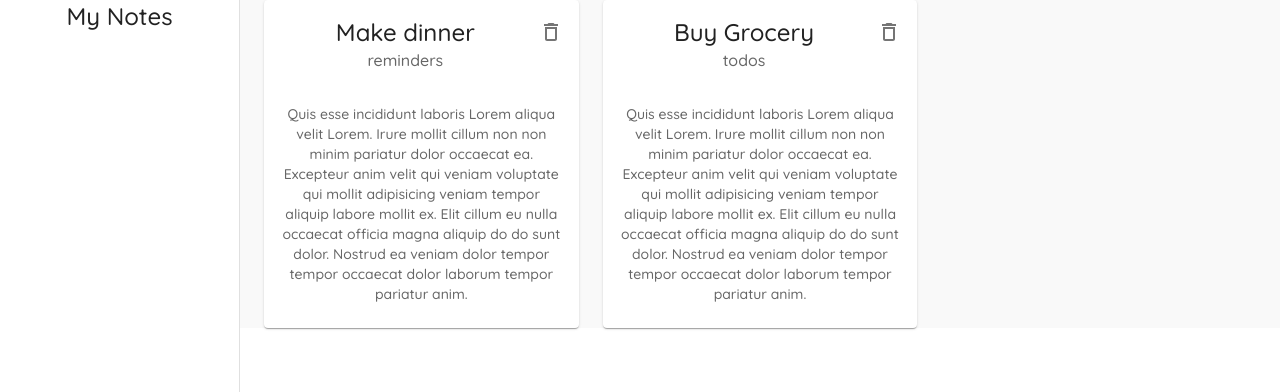
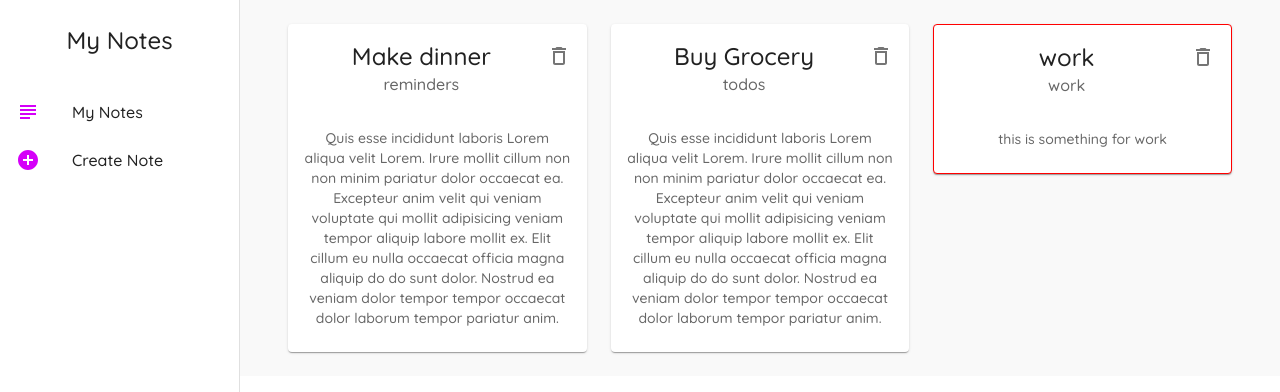
Before and after one commit to CDeweger/my-note, a React (Create React App) app: page / in a window 1280 px wide. Shown: the top 392 px of the page. Built offline with nearby package versions, Linux system fonts and the light colour scheme; data requests are answered from the project's data file.

Commit message:
add conditional rendering for NoteCard

```diff
--- a/data/db.json
+++ b/data/db.json
@@ -11,6 +11,12 @@
       "details": "Quis esse incididunt laboris Lorem aliqua velit Lorem. Irure mollit cillum non non minim pariatur dolor occaecat ea. Excepteur anim velit qui veniam voluptate qui mollit adipisicing veniam tempor aliquip labore mollit ex. Elit cillum eu nulla occaecat officia magna aliquip do do sunt dolor. Nostrud ea veniam dolor tempor tempor occaecat dolor laborum tempor pariatur anim.",
       "category": "todos",
       "id": 3
+    },
+    {
+      "title": "work",
+      "details": "this is something for work",
+      "category": "work",
+      "id": 4
     }
   ]
 }
--- a/src/components/Layout.js
+++ b/src/components/Layout.js
@@ -1,14 +1,28 @@
 import React from "react";
 import { makeStyles } from "@mui/styles";
-import { Drawer } from "@mui/material";
+import {
+  Drawer,
+  ListItem,
+  ListItemIcon,
+  List,
+  ListItemText,
+} from "@mui/material";
 import { Typography } from "@mui/material";
+import { AddCircleOutlined, SubjectOutlined } from "@mui/icons-material";
+import {
+  useHistory,
+  useLocation,
+} from "react-router-dom/cjs/react-router-dom.min";
+import { purple } from "@mui/material/colors";
 
 const drawerWidth = 240;
 
-const useStyles = makeStyles({
+const useStyles = makeStyles((theme) => {
+  return {
     page: {
       background: "#f9f9f9",
       width: "100%",
+      padding: theme.spacing(3),
     },
     drawer: {
       width: drawerWidth,
@@ -19,10 +33,31 @@ const useStyles = makeStyles({
     root: {
       display: "flex",
     },
+    active: {
+      background: "#f4f4f4",
+    },
+    title: {
+      padding: theme.spacing(3),
+    },
+  };
 });
 
 const Layout = ({ children }) => {
   const classes = useStyles();
+  const history = useHistory();
+  const location = useLocation();
+  const menuItem = [
+    {
+      text: "My Notes",
+      icon: <SubjectOutlined color="secondary" />,
+      path: "/",
+    },
+    {
+      text: "Create Note",
+      icon: <AddCircleOutlined color="secondary" />,
+      path: "/create",
+    },
+  ];
 
   return (
     <div className={classes.root}>
@@ -33,8 +68,24 @@ const Layout = ({ children }) => {
         className={classes.drawer}
       >
         <div>
-          <Typography variant="h5">My Notes</Typography>
+          <Typography variant="h5" className={classes.title}>
+            My Notes
+          </Typography>
         </div>
+
+        <List>
+          {menuItem.map((item) => (
+            <ListItem
+              button
+              key={item.text}
+              onClick={() => history.push(item.path)}
+              className={location.pathname == item.path ? classes.active : null}
+            >
+              <ListItemIcon>{item.icon}</ListItemIcon>
+              <ListItemText>{item.text}</ListItemText>
+            </ListItem>
+          ))}
+        </List>
       </Drawer>
       <div className={classes.page}>{children}</div>
     </div>
--- a/src/components/NoteCard.js
+++ b/src/components/NoteCard.js
@@ -3,11 +3,23 @@ import { CardHeader, IconButton, Typography } from "@mui/material";
 import { CardContent } from "@mui/material";
 import { Card } from "@mui/material";
 import { DeleteOutlined } from "@mui/icons-material";
+import { makeStyles } from "@mui/styles";
+
+const useStyles = makeStyles({
+  test: {
+    border: (note) => {
+      if (note.category == "work") {
+        return "1px solid red";
+      }
+    },
+  },
+});
 
 const NoteCard = ({ note, handleDelete }) => {
+  const classes = useStyles(note);
   return (
     <div>
-      <Card elevation={1}>
+      <Card elevation={1} className={classes.test}>
         <CardHeader
           action={
             <IconButton onClick={() => handleDelete(note.id)}>
```
Lines whose indentation alone changed are shown as unchanged.
